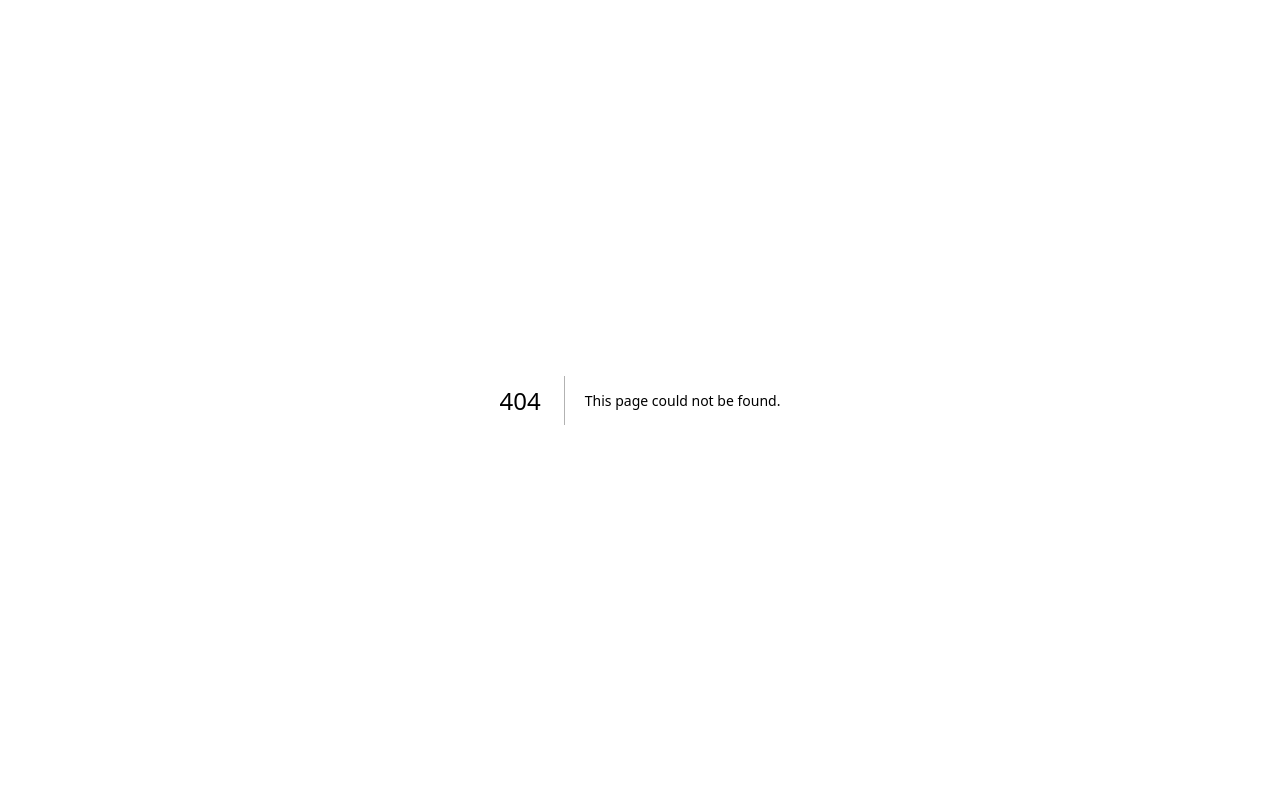
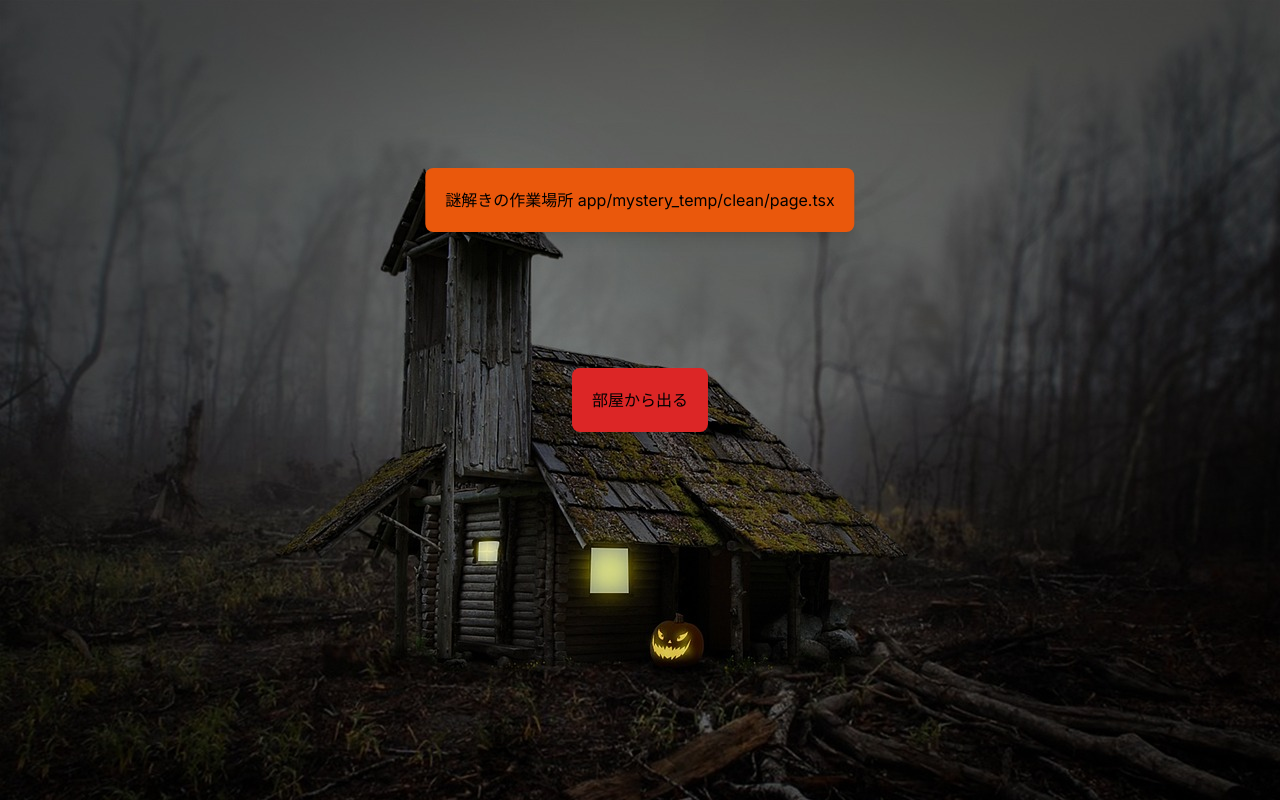
Before and after one commit to neko967/misery-frontend, a Next.js app: page /mystery_temp/clean in a window 1280 px wide. Before the commit this address had no page. Built offline with nearby package versions, Linux system fonts and the light colour scheme.

Commit message:
mystery_tempという一時作業ディレクトリを作成

```diff
--- /dev/null
+++ b/src/app/mystery_temp/clean/page.tsx
@@ -0,0 +1,18 @@
+import { useRouter } from 'next/navigation';
+import Link from 'next/link'
+
+export default function Home() {
+  return (
+    <div
+      className="h-screen w-full bg-cover"
+      style={{ backgroundImage: "url('/background.png')" }}
+    >
+      <h1 className="absolute top-1/4 left-1/2 transform -translate-x-1/2 -translate-y-1/2 bg-orange-600 p-5 rounded-lg shadow-lg">
+        謎解きの作業場所 app/mystery_temp/clean/page.tsx
+      </h1>
+      <Link href="/maze/clean" className="absolute top-2/4 left-1/2 transform -translate-x-1/2 -translate-y-1/2 bg-red-600 p-5 rounded-lg shadow-lg">
+        <button>部屋から出る</button>
+      </Link>
+    </div>
+  );
+}
--- /dev/null
+++ b/src/app/mystery_temp/dirty/page.tsx
@@ -0,0 +1,18 @@
+import { useRouter } from 'next/navigation';
+import Link from 'next/link'
+
+export default function Home() {
+  return (
+    <div
+      className="h-screen w-full bg-cover"
+      style={{ backgroundImage: "url('/background.png')" }}
+    >
+      <h1 className="absolute top-1/4 left-1/2 transform -translate-x-1/2 -translate-y-1/2 bg-orange-600 p-5 rounded-lg shadow-lg">
+        謎解きの作業場所 app/mystery_temp/dirty/page.tsx
+      </h1>
+      <Link href="/maze/dirty" className="absolute top-2/4 left-1/2 transform -translate-x-1/2 -translate-y-1/2 bg-red-600 p-5 rounded-lg shadow-lg">
+        <button>部屋から出る</button>
+      </Link>
+    </div>
+  );
+}
```
